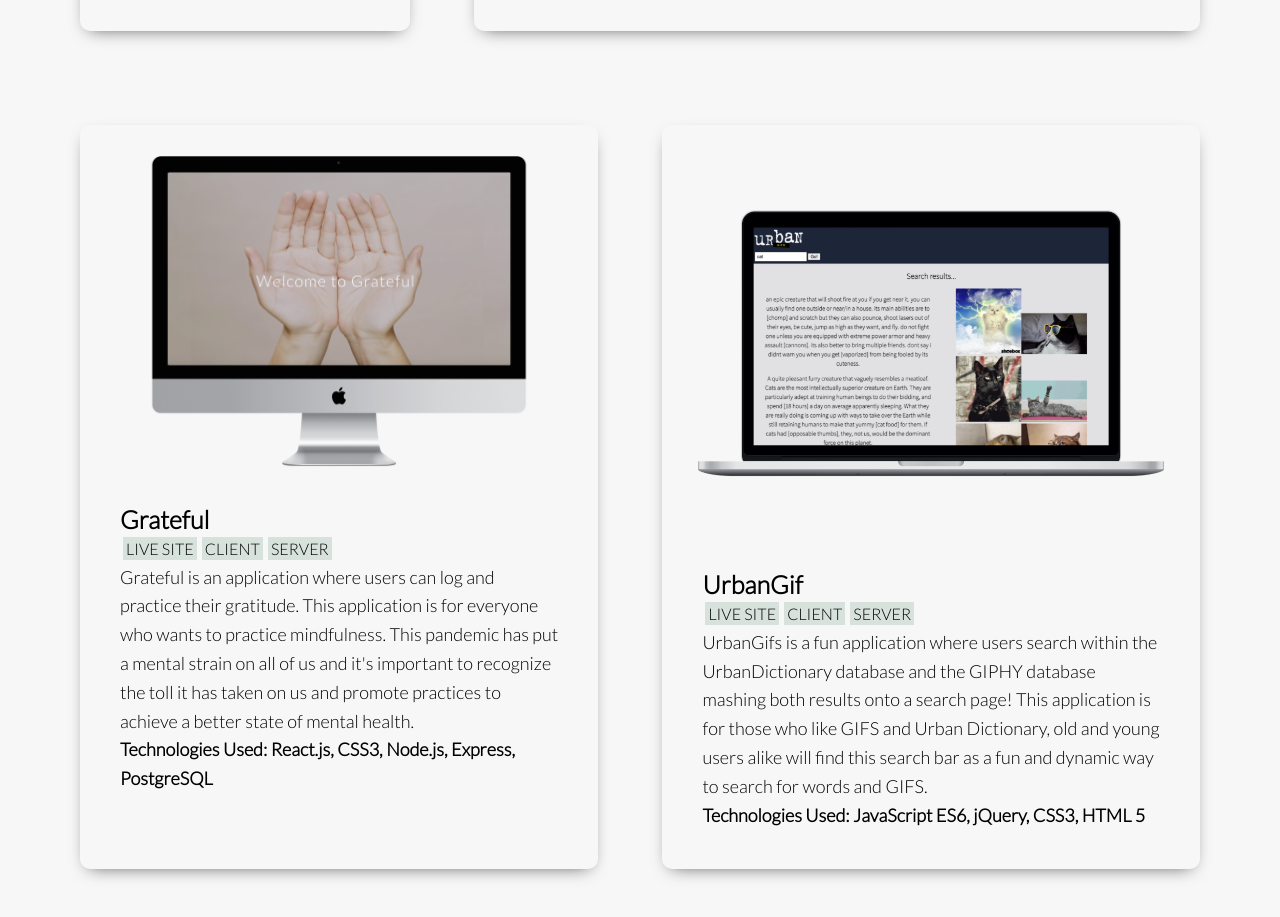
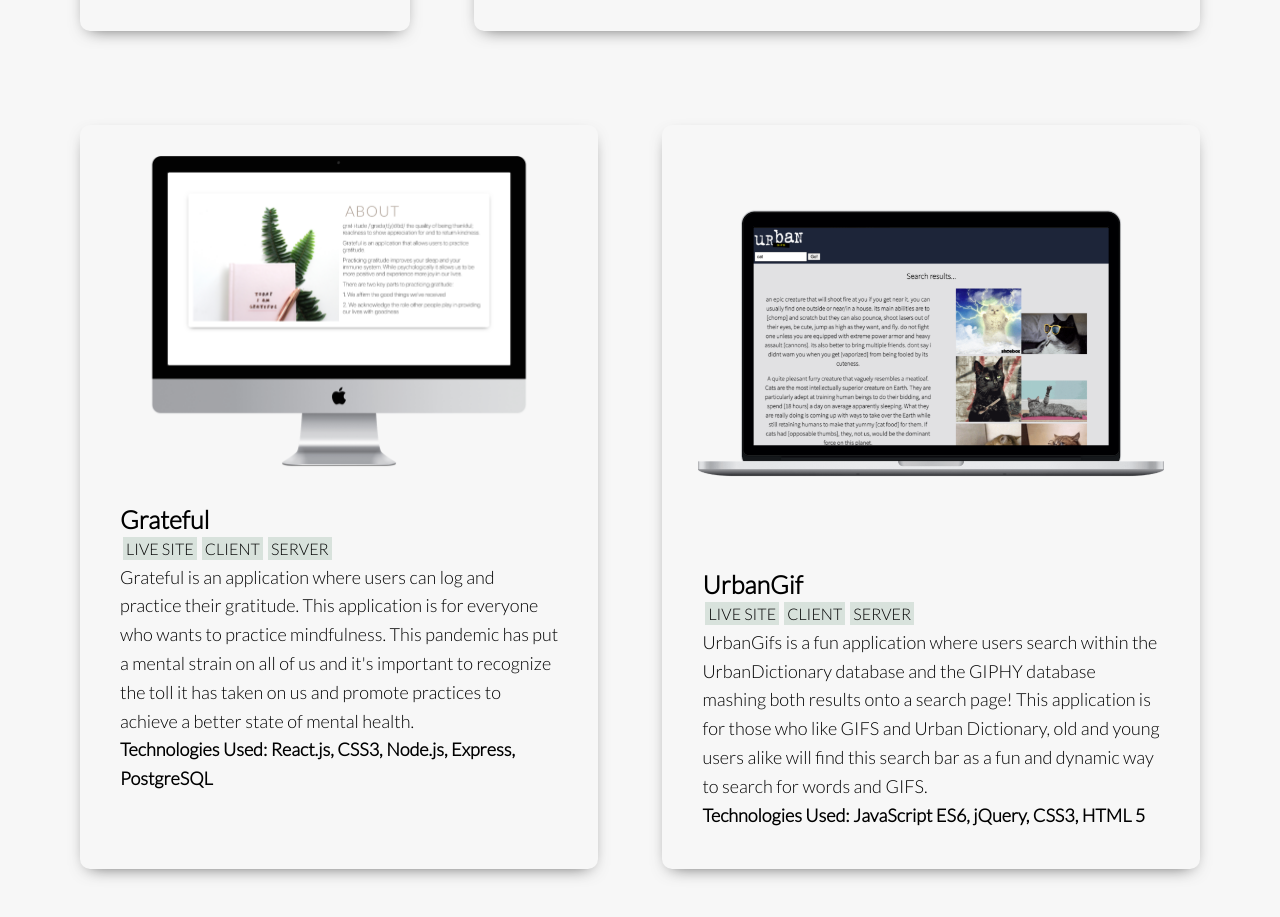
Before and after one commit to josiehandeveloper/jsphn, a React (Create React App) app: page / in a window 1280 px wide. Shown: the part 3100-4017 px from the top of the page. Built offline with nearby package versions, Linux system fonts and the light colour scheme.

Commit message:
new grateful pic

```diff
--- a/src/Components/Portfolio/Portfolio.js
+++ b/src/Components/Portfolio/Portfolio.js
@@ -33,7 +33,7 @@ function Portfolio() {
       </div>
       <div className="portfolio__container">
         <PortfolioItem
-          src="images/Grateful/grateful1.png"
+          src="images/Grateful/grateful.png"
           title="Grateful"
           live="https://grateful-app.vercel.app/"
           client="https://github.com/josiehandeveloper/grateful-app.git"
```
Also changed, not shown: public/images/Grateful/grateful.png (added), public/images/Grateful/grateful1.png (deleted).
